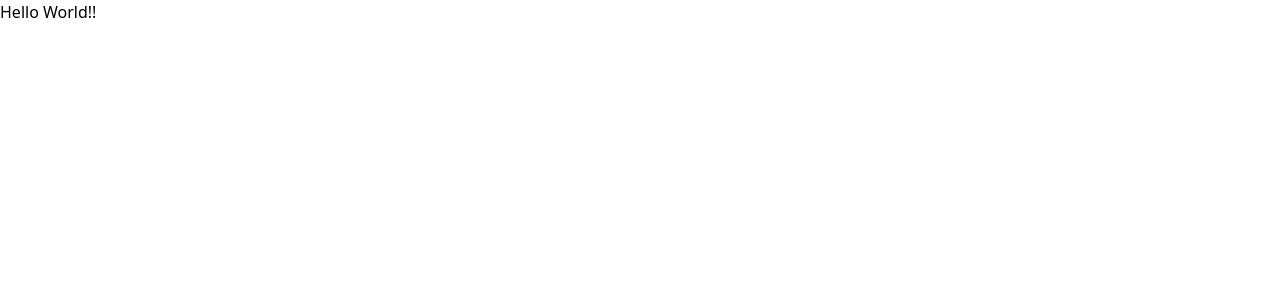
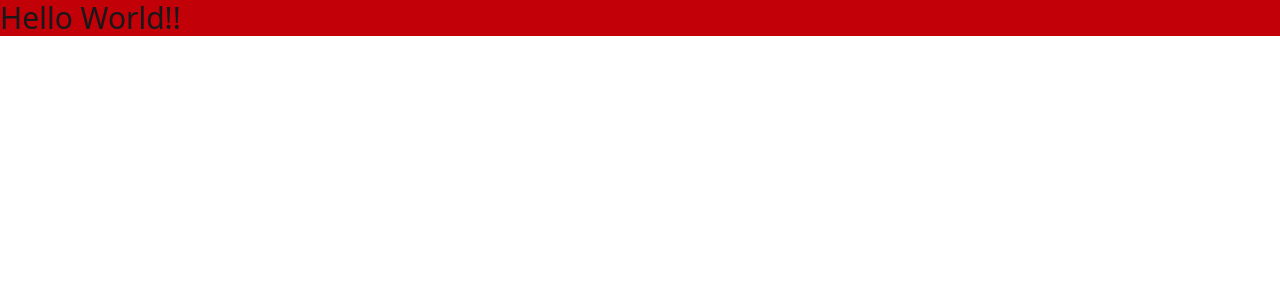
Before and after one commit to anujkamaljain/DevTinder-Frontend, a React app: page / in a window 1280 px wide. Shown: the top 300 px of the page. Built offline with nearby package versions, Linux system fonts and the light colour scheme; the HTML template or start-up script is replaced by a standard one.

Commit message:
feat: add DaisyUI integration and update styles

```diff
--- a/package.json
+++ b/package.json
@@ -21,6 +21,7 @@
     "@types/react": "^19.0.10",
     "@types/react-dom": "^19.0.4",
     "@vitejs/plugin-react": "^4.3.4",
+    "daisyui": "^5.0.25",
     "eslint": "^9.22.0",
     "eslint-plugin-react-hooks": "^5.2.0",
     "eslint-plugin-react-refresh": "^0.4.19",
--- a/src/App.jsx
+++ b/src/App.jsx
@@ -2,7 +2,7 @@ function App() {
 
   return (
       <div>
-        <h1 className="">Hello World!!</h1>
+        <h1 className="bg-red-700 text-3xl">Hello World!!</h1>
       </div>
   )
 }
--- a/src/index.css
+++ b/src/index.css
@@ -1 +1,2 @@
 @import "tailwindcss";
+@plugin "daisyui";
```
Also changed, not shown: 1 other file (tests, documents, lock files or other folders).
